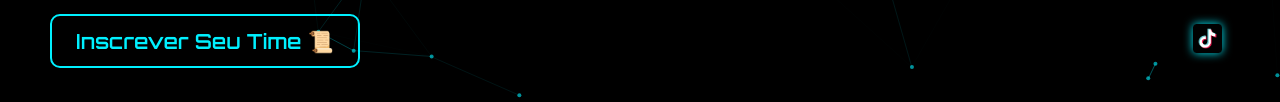
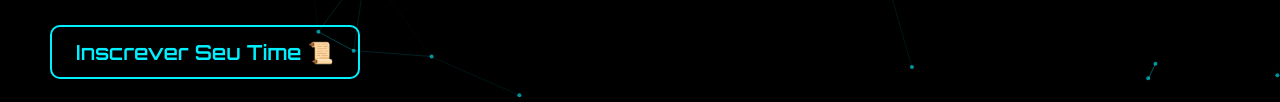
Before and after one commit to liganel/website.github.io, a plain HTML site: page index.html in a window 1280 px wide. Shown: the part 695-797 px from the top of the page. Drawn offline with nearby package versions, Linux system fonts and the light colour scheme.

Commit message:
Update index.html

```diff
--- a/index.html
+++ b/index.html
@@ -20,12 +20,6 @@
       <div class="center-buttons">
         <a href="https://docs.google.com/forms/d/e/1FAIpQLSdDIrvDNAIcsJ7Rv0Lmzk-z1tBTNmk349swN0aW-vDdSgxRaw/viewform?usp=dialog" target="_blank" class="btn neon main">
           Inscrever Seu Time 📜
-        </a>
-      </div>
-
-      <div class="right-buttons">
-        <a href="https://www.tiktok.com/@wiltz.yrx" target="_blank">
-          <img src="tiktok.png" alt="TikTok" class="icon" />
         </a>
       </div>
 
```
